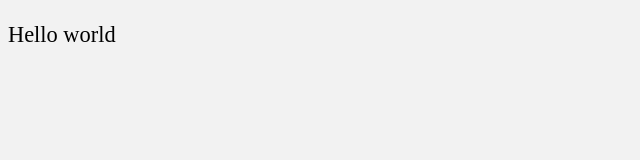
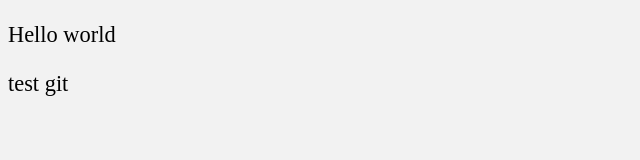
Before and after one commit to Lucartiste/cv, a plain HTML site: page index.html in a window 1280 px wide. Shown: the full height of the page, 0-640 px from the left. Drawn offline with Linux system fonts and the light colour scheme.

Commit message:
test github

```diff
--- a/index.html
+++ b/index.html
@@ -9,6 +9,7 @@
 	<header></header>
 	<main>
 		<p>Hello world</p>
+		<p>test git</p>
 	</main>
 	<footer></footer>
 </body>
```
